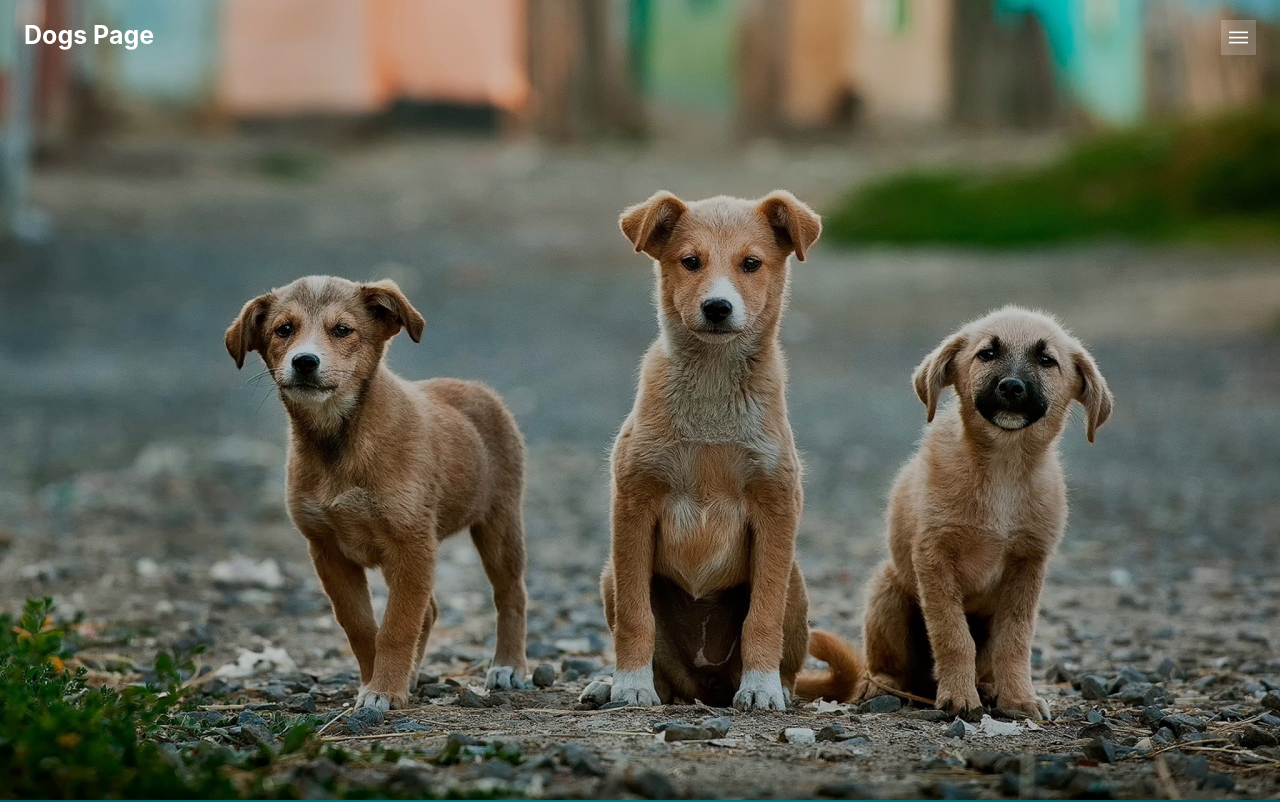
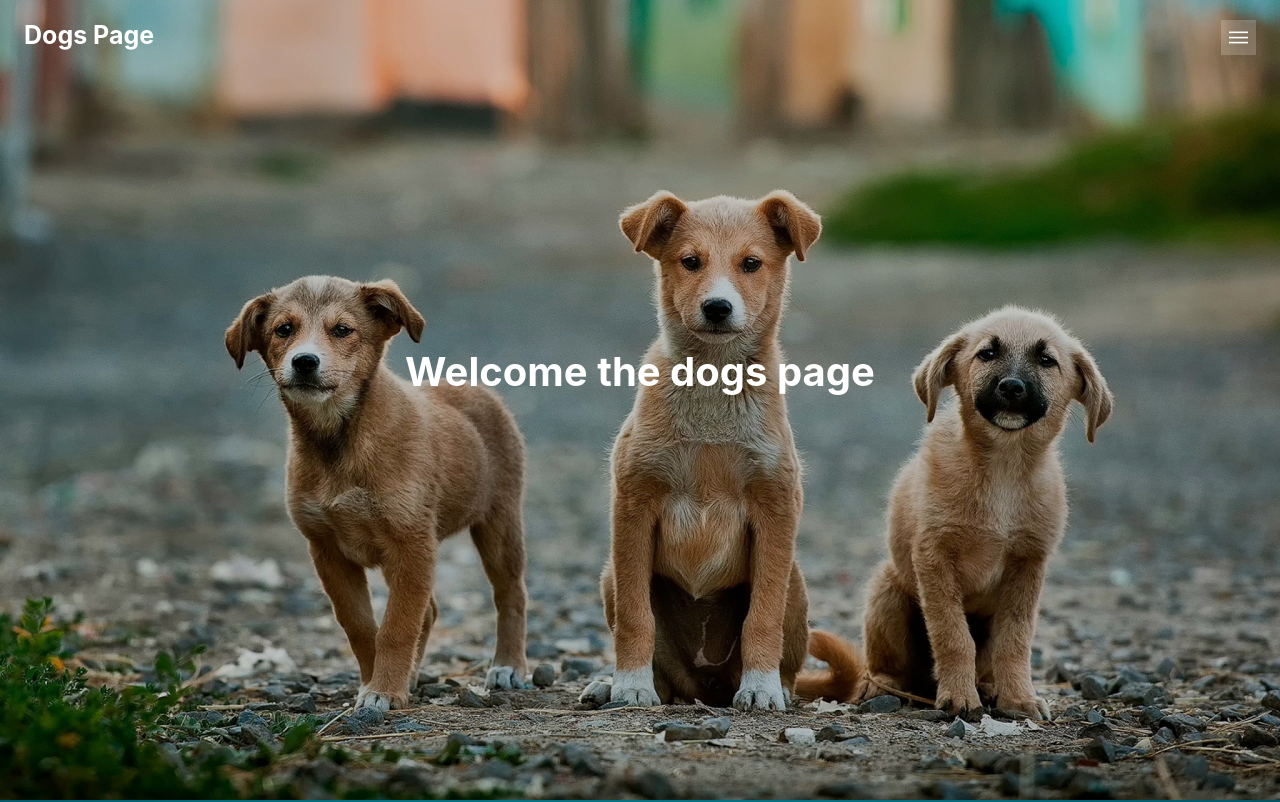
Before and after one commit to Nahuel1440/PI-dogs-TNahuel, a React (Create React App) app in the folder client/: page / in a window 1280 px wide. Shown: the top 802 px of the page. Built offline with nearby package versions, Linux system fonts and the light colour scheme.

Commit message:
Add components: BreedCreate and Search

```diff
--- /dev/null
+++ b/client/src/components/BreedCreate.js
@@ -0,0 +1,9 @@
+import React from "react";
+
+export default function BreedCreate() {
+  return (
+    <>
+      <div></div>
+    </>
+  );
+}
--- a/client/src/components/Home.js
+++ b/client/src/components/Home.js
@@ -1,20 +1,35 @@
 import React from "react";
-import styled from "styled-components";
+import styled, { keyframes } from "styled-components";
 import img2 from "../img/img2.jpg";
 import img4 from "../img/img4.jpg";
 
 export default function Home() {
   return (
     <>
-      <Section style={{ backgroundImage: `url(${img2})` }}></Section>
+      <Section style={{ backgroundImage: `url(${img2})` }}>
+        <div style={{ zIndex: "1" }}>
+          <header>
+            <H1>Welcome the dogs page</H1>
+          </header>
+        </div>
+      </Section>
       <Section style={{ backgroundImage: `url(${img4})` }}></Section>
       <Section style={{ backgroundImage: `url(${img2})` }}></Section>
-      <Section style={{ backgroundImage: `url(${img4})` }}></Section>
     </>
   );
 }
-
+const fadeIn = keyframes`
+    0%{
+        opacity: 5;
+    }
+    100%{
+        opacity: 0.2;
+    }
+`;
 const Section = styled.section`
+  display: flex;
+  align-items: center;
+  justify-content: center;
   background-position: center;
   background-size: cover;
   background-attachment: fixed;
@@ -25,17 +40,23 @@ const Section = styled.section`
   overflow: hidden;
   border-top: 0;
   @media screen and (max-width: 700px) {
-    /* background-attachment: scroll; */
+    background-attachment: scroll;
   }
   &::before {
     content: "";
     background-color: #000;
-    display: block;
     height: 100%;
     width: 100%;
     left: 0;
     top: 0;
     opacity: 0.2;
     position: absolute;
+    z-index: 0;
+    animation: ${fadeIn} 5s ease-out;
   }
 `;
+const H1 = styled.h1`
+  text-align: center;
+  margin-bottom: 90px;
+  font-size: 40px;
+`;
--- /dev/null
+++ b/client/src/components/Search.js
@@ -0,0 +1,94 @@
+import React from "react";
+import styled from "styled-components";
+
+export default function Search() {
+  return (
+    <Section>
+      <h1>Search Breeds</h1>
+      {/* <h2>You can search any breed that exist and noexist</h2> */}
+      <Conteiner>
+        <div className="filterDiv">
+          <h3>Filter options</h3>
+          <span>Sort by: </span>
+          <form action="">
+            <div>
+              <input type="radio" name="sort" id="name" defaultChecked={true} />
+              <label htmlFor="name">Name</label>
+            </div>
+            <div>
+              <input type="radio" name="sort" id="weight" />
+              <label htmlFor="weight">Weight</label>
+            </div>
+          </form>
+          <hr />
+          <span>Order: </span>
+          <form action="">
+            <div>
+              <input
+                type="radio"
+                name="order"
+                id="ascendent"
+                defaultChecked={true}
+              />
+              <label htmlFor="ascendent">Ascendent</label>
+            </div>
+            <div>
+              <input type="radio" name="order" id="descendent" />
+              <label htmlFor="descendent">Descendent</label>
+            </div>
+          </form>
+          <hr />
+          <span>Type Breed: </span>
+          <form action="">
+            <div>
+              <input
+                type="radio"
+                name="typeBreed"
+                id="all"
+                defaultChecked={true}
+              />
+              <label htmlFor="all">All</label>
+            </div>
+            <div>
+              <input type="radio" name="typeBreed" id="exist" />
+              <label htmlFor="exist">Exist</label>
+            </div>
+            <div>
+              <input type="radio" name="typeBreed" id="noexist" />
+              <label htmlFor="noexist">No-exist</label>
+            </div>
+          </form>
+        </div>
+        <div></div>
+      </Conteiner>
+    </Section>
+  );
+}
+
+const Section = styled.section`
+  padding: 74px 0 10px 0;
+  margin: 0px 60px 0px 60px;
+  h1 {
+    text-align: start;
+  }
+  @media screen and (max-width: 700px) {
+    font-size: 15px;
+  }
+`;
+const Conteiner = styled.div`
+  display: flex;
+  border: solid 1px white;
+  .filterDiv {
+    //En movil seguramente ocupara todo el largo
+    padding: 0 20px 0 20px;
+    max-width: 20%;
+    background-color: rgba(255, 255, 255, 0.2);
+  }
+  form {
+    display: flex;
+    flex-direction: column;
+  }
+  @media screen and (max-width: 700px) {
+    flex-direction: column;
+  }
+`;
```
